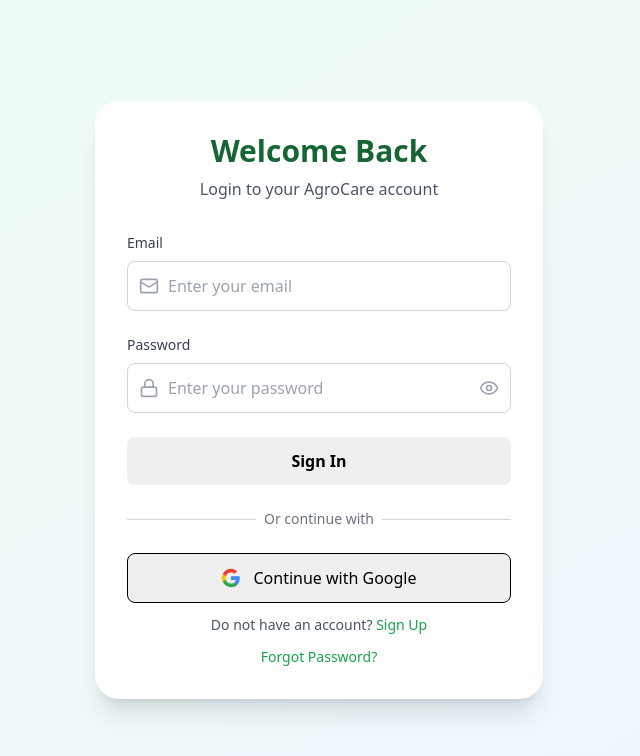
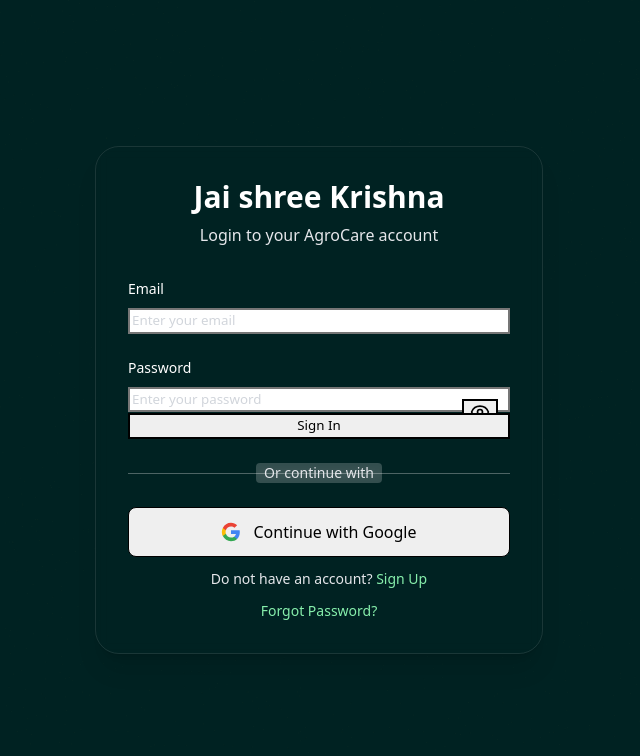
Before and after one commit to shyampatel97/PRJ666-Group2, a Next.js app: page /login in a window 1280 px wide. Shown: the top 756 px of the page, without its empty margins (321-961 px from the left). Built offline with nearby package versions, Linux system fonts and the light colour scheme.

Commit message:
Update login.js

```diff
--- a/pages/login.js
+++ b/pages/login.js
@@ -1,5 +1,5 @@
 // pages/login.js
-import { useState, useEffect } from "react";
+import { useState, useEffect, useRef } from "react";
 import Link from "next/link";
 import { useRouter } from "next/router";
 import { signIn, getSession } from "next-auth/react";
@@ -14,22 +14,83 @@
   const [loading, setLoading] = useState(false);
   const [showPassword, setShowPassword] = useState(false);
   const [error, setError] = useState("");
-  // Add this to your existing useState hooks
   const [showForgotPassword, setShowForgotPassword] = useState(false);
   const [forgotEmail, setForgotEmail] = useState("");
   const [forgotLoading, setForgotLoading] = useState(false);
+
+  // Vanta background setup
+  const vantaRef = useRef(null);
+  const vantaEffect = useRef(null);
+
+  useEffect(() => {
+    // Load external scripts
+    const loadScript = (src) => {
+      return new Promise((resolve, reject) => {
+        if (document.querySelector(`script[src="${src}"]`)) {
+          resolve();
+          return;
+        }
+        const script = document.createElement("script");
+        script.src = src;
+        script.onload = resolve;
+        script.onerror = reject;
+        document.head.appendChild(script);
+      });
+    };
+
+    const initVanta = async () => {
+      try {
+        // Load p5.js first
+        await loadScript(
+          "https://cdnjs.cloudflare.com/ajax/libs/p5.js/1.4.0/p5.min.js"
+        );
+        // Then load Vanta Topology
+        await loadScript(
+          "https://cdn.jsdelivr.net/npm/vanta@latest/dist/vanta.topology.min.js"
+        );
+
+        // Initialize Vanta effect after scripts are loaded
+        if (window.VANTA && vantaRef.current && !vantaEffect.current) {
+          vantaEffect.current = window.VANTA.TOPOLOGY({
+            el: vantaRef.current,
+            mouseControls: true,
+            touchControls: true,
+            gyroControls: false,
+            minHeight: 200.0,
+            minWidth: 200.0,
+            scale: 1.0,
+            scaleMobile: 1.0,
+          });
+        }
+      } catch (error) {
+        console.error("Error loading Vanta.js:", error);
+      }
+    };
+
+    initVanta();
+
+    return () => {
+      if (vantaEffect.current) {
+        vantaEffect.current.destroy();
+        vantaEffect.current = null;
+      }
+    };
+  }, []);
+
   // Check for errors from URL params (from NextAuth redirects)
   useEffect(() => {
     if (router.query.error) {
       switch (router.query.error) {
-        case 'OAuthAccountNotLinked':
-          setError('An account with this email already exists. Please sign in with your original method.');
+        case "OAuthAccountNotLinked":
+          setError(
+            "An account with this email already exists. Please sign in with your original method."
+          );
           break;
-        case 'CredentialsSignin':
-          setError('Invalid email or password.');
+        case "CredentialsSignin":
+          setError("Invalid email or password.");
           break;
         default:
-          setError('An error occurred during sign in.');
+          setError("An error occurred during sign in.");
       }
     }
   }, [router.query.error]);
@@ -44,30 +105,32 @@
       setLoading(true);
       setError("");
 
-      const result = await signIn('google', {
-        callbackUrl: '/profile',
-        redirect: false
+      const result = await signIn("google", {
+        callbackUrl: "/profile",
+        redirect: false,
       });
 
       if (result?.error) {
         console.error("Google sign-in error:", result.error);
         switch (result.error) {
-          case 'OAuthAccountNotLinked':
-            setError('An account with this email already exists. Please sign in with email/password first.');
+          case "OAuthAccountNotLinked":
+            setError(
+              "An account with this email already exists. Please sign in with email/password first."
+            );
             break;
           default:
-            setError('Google sign-in failed. Please try again.');
+            setError("Google sign-in failed. Please try again.");
         }
       } else if (result?.ok) {
         // Check session before redirecting
         const session = await getSession();
         if (session) {
-          router.push('/profile');
+          router.push("/profile");
         }
       }
     } catch (error) {
       console.error("Google sign-in error:", error);
-      setError('Google sign-in failed. Please try again.');
+      setError("Google sign-in failed. Please try again.");
     } finally {
       setLoading(false);
     }
@@ -96,7 +159,7 @@
       console.log("Email:", form.email.toLowerCase().trim());
       console.log("Password length:", form.password.length);
 
-      const result = await signIn('credentials', {
+      const result = await signIn("credentials", {
         email: form.email.toLowerCase().trim(),
         password: form.password,
         redirect: false,
@@ -109,14 +172,14 @@
         console.log("Sign in successful, checking session...");
 
         // Wait a moment for session to be created
-        await new Promise(resolve => setTimeout(resolve, 100));
+        await new Promise((resolve) => setTimeout(resolve, 100));
 
         const session = await getSession();
         console.log("Session after sign in:", session);
 
         if (session) {
           console.log("Session found, redirecting to profile");
-          router.push('/profile');
+          router.push("/profile");
         } else {
           console.log("No session found after successful login");
           setError("Session creation failed. Please try again.");
@@ -128,13 +191,17 @@
           console.error("Sign-in error:", result.error);
 
           // NextAuth returns "CredentialsSignin" for any credential failure
-          if (result.error === 'CredentialsSignin') {
-            setError('Invalid email or password. Please check your credentials and try again.');
+          if (result.error === "CredentialsSignin") {
+            setError(
+              "Invalid email or password. Please check your credentials and try again."
+            );
           } else {
-            setError('Login failed. Please try again.');
+            setError("Login failed. Please try again.");
           }
         } else {
-          setError('Login failed. Please check your credentials and try again.');
+          setError(
+            "Login failed. Please check your credentials and try again."
+          );
         }
       }
     } catch (error) {
@@ -151,10 +218,10 @@
 
     setForgotLoading(true);
     try {
-    const res = await fetch('/api/auth/forgot-password', {
-      method: 'POST',
-      headers: { 'Content-Type': 'application/json' },
-      body: JSON.stringify({ email: forgotEmail })
+      const res = await fetch("/api/auth/forgot-password", {
+        method: "POST",
+        headers: { "Content-Type": "application/json" },
+        body: JSON.stringify({ email: forgotEmail }),
       });
       const data = await res.json();
 
@@ -164,41 +231,149 @@
         setError(data.message);
       }
     } catch (error) {
-    setError('Something went wrong');
+      setError("Something went wrong");
     }
     setForgotLoading(false);
   };
+
   return (
-    <div className="min-h-screen bg-gradient-to-br from-green-50 to-blue-50 flex items-center justify-center p-4">
-      <div className="bg-white rounded-3xl shadow-xl p-8 w-full max-w-md">
+    <div
+      ref={vantaRef}
+      className="min-h-screen flex items-center justify-center p-4 relative"
+    >
+      <style
+        dangerouslySetInnerHTML={{
+          __html: `
+          @keyframes fadeInUp {
+            from {
+              opacity: 0;
+              transform: translateY(30px);
+            }
+            to {
+              opacity: 1;
+              transform: translateY(0);
+            }
+          }
+
+          @keyframes slideInLeft {
+            from {
+              opacity: 0;
+              transform: translateX(-30px);
+            }
+            to {
+              opacity: 1;
+              transform: translateX(0);
+            }
+          }
+
+          @keyframes slideInRight {
+            from {
+              opacity: 0;
+              transform: translateX(30px);
+            }
+            to {
+              opacity: 1;
+              transform: translateX(0);
+            }
+          }
+
+          @keyframes bounceIn {
+            0% {
+              opacity: 0;
+              transform: scale(0.3);
+            }
+            50% {
+              transform: scale(1.05);
+            }
+            70% {
+              transform: scale(0.9);
+            }
+            100% {
+              opacity: 1;
+              transform: scale(1);
+            }
+          }
+
+          .animate-fade-in-up {
+            animation: fadeInUp 0.8s ease-out forwards;
+          }
+
+          .animate-slide-in-left {
+            animation: slideInLeft 0.6s ease-out forwards;
+          }
+
+          .animate-slide-in-right {
+            animation: slideInRight 0.6s ease-out forwards;
+          }
+
+          .animate-bounce-in {
+            animation: bounceIn 0.6s ease-out forwards;
+          }
+
+          .animation-delay-200 {
+            animation-delay: 0.2s;
+            opacity: 0;
+          }
+
+          .animation-delay-400 {
+            animation-delay: 0.4s;
+            opacity: 0;
+          }
+
+          .animation-delay-600 {
+            animation-delay: 0.6s;
+            opacity: 0;
+          }
+
+          .animation-delay-800 {
+            animation-delay: 0.8s;
+            opacity: 0;
+          }
+
+          .animation-delay-1000 {
+            animation-delay: 1s;
+            opacity: 0;
+          }
+        `,
+        }}
+      />
+      {/* Dark overlay for better contrast */}
+      <div className="absolute inset-0 bg-black bg-opacity-10 z-0"></div>
+
+      <div className="bg-white/1.5 backdrop-blur-[6px] rounded-3xl shadow-xl p-8 w-full max-w-md relative z-10 border border-white/10">
         <div className="text-center mb-8">
-          <h1 className="text-3xl font-bold text-green-800 mb-2">
-            Welcome Back
+          <h1 className="text-3xl font-bold text-white mb-2 animate-fade-in-up">
+            Jai shree Krishna
           </h1>
-          <p className="text-gray-600">Login to your AgroCare account</p>
+          <p className="text-gray-200 animate-fade-in-up animation-delay-200">
+            Login to your AgroCare account
+          </p>
         </div>
 
         {error && (
-          <div className="bg-red-50 border border-red-200 text-red-600 px-4 py-3 rounded-lg mb-6">
+          <div className="bg-red-500/20 border border-red-400/30 text-red-100 px-4 py-3 rounded-lg mb-6 backdrop-blur-sm">
             {error}
           </div>
         )}
 
-        <form onSubmit={handleSubmit} className="space-y-6">
+        <form
+          onSubmit={handleSubmit}
+          className="space-y-6 animate-fade-in-up animation-delay-400"
+        >
           {/* Email */}
-          <div>
-            <label className="block text-sm font-medium text-gray-700 mb-2">
+          <div className="animate-slide-in-left animation-delay-600">
+            <label className="block text-sm font-medium text-white mb-2">
               Email
             </label>
             <div className="relative">
-              <Mail className="absolute left-3 top-1/2 transform -translate-y-1/2 text-gray-400 w-5 h-5" />
+              <Mail className="absolute left-3 top-1/2 transform -translate-y-1/2 text-gray-300 w-5 h-5" />
               <input
                 name="email"
                 type="email"
                 placeholder="Enter your email"
                 value={form.email}
                 onChange={handleChange}
-                className="w-full pl-10 pr-4 py-3 border border-gray-300 rounded-lg focus:ring-2 focus:ring-green-500 focus:border-transparent"
+                className="w-full pl-10 pr-4 py-3 border border-white/30 rounded-lg bg-white/0 text-white placeholder-gray-300 focus:ring-2 focus:ring-green-400 focus:border-transparent backdrop-blur-sm transition-all duration-300 focus:scale-105"
                 required
                 disabled={loading}
               />
@@ -206,39 +381,42 @@
           </div>
 
           {/* Password */}
-          <div>
-            <label className="block text-sm font-medium text-gray-700 mb-2">
+          <div className="animate-slide-in-right animation-delay-800">
+            <label className="block text-sm font-medium text-white mb-2">
               Password
             </label>
             <div className="relative">
-              <Lock className="absolute left-3 top-1/2 transform -translate-y-1/2 text-gray-400 w-5 h-5" />
+              <Lock className="absolute left-3 top-1/2 transform -translate-y-1/2 text-gray-300 w-5 h-5" />
               <input
                 name="password"
                 type={showPassword ? "text" : "password"}
                 placeholder="Enter your password"
                 value={form.password}
                 onChange={handleChange}
-                className="w-full pl-10 pr-12 py-3 border border-gray-300 rounded-lg focus:ring-2 focus:ring-green-500 focus:border-transparent"
+                className="w-full pl-10 pr-12 py-3 border border-white/30 rounded-lg bg-white/0 text-white placeholder-gray-300 focus:ring-2 focus:ring-green-400 focus:border-transparent backdrop-blur-sm transition-all duration-300 focus:scale-105"
                 required
                 disabled={loading}
               />
               <button
                 type="button"
                 onClick={() => setShowPassword(!showPassword)}
-                className="absolute right-3 top-1/2 transform -translate-y-1/2 text-gray-400 hover:text-gray-600"
+                className="absolute right-3 top-1/2 transform -translate-y-1/2 text-gray-300 hover:text-white transition-all duration-200 hover:scale-110"
                 disabled={loading}
               >
-                {showPassword ? <EyeOff className="w-5 h-5" /> : <Eye className="w-5 h-5" />}
+                {showPassword ? (
+                  <EyeOff className="w-5 h-5" />
+                ) : (
+                  <Eye className="w-5 h-5" />
+                )}
               </button>
             </div>
           </div>
-
 
           {/* Submit Button */}
           <button
             type="submit"
             disabled={loading}
-            className="w-full bg-green-600 text-white py-3 rounded-lg font-semibold hover:bg-green-700 disabled:bg-gray-400 disabled:cursor-not-allowed transition-colors"
+            className="w-full bg-[#C5D96F] border border-[#99d98c] text-black py-3 rounded-lg font-bold hover:bg-[#A1B84C] disabled:bg-gray-400 disabled:cursor-not-allowed transition-all duration-300 hover:scale-105 hover:shadow-lg animate-bounce-in animation-delay-1000"
           >
             {loading ? "Signing In..." : "Sign In"}
           </button>
@@ -247,66 +425,100 @@
         {/* Google Sign In */}
         <div className="relative my-6">
           <div className="absolute inset-0 flex items-center">
-            <div className="w-full border-t border-gray-300"></div>
+            <div className="w-full border-t border-white/30"></div>
           </div>
           <div className="relative flex justify-center text-sm">
-            <span className="px-2 bg-white text-gray-500">Or continue with</span>
+            <span className="px-2 bg-white/20 text-gray-200 backdrop-blur-sm rounded">
+              Or continue with
+            </span>
           </div>
         </div>
 
         <button
           onClick={handleGoogleSignIn}
           disabled={loading}
-          className="w-full flex items-center justify-center px-4 py-3 border border-gray-300 rounded-lg bg-white text-gray-700 hover:bg-gray-50 transition-colors disabled:opacity-50"
+          className="w-full flex items-center justify-center px-4 py-3 border border-white/30 rounded-lg bg-white/10 text-white hover:bg-white/20 transition-colors disabled:opacity-50 backdrop-blur-sm"
         >
           <svg className="w-5 h-5 mr-3" viewBox="0 0 24 24">
-            <path fill="#4285F4" d="M22.56 12.25c0-.78-.07-1.53-.2-2.25H12v4.26h5.92c-.26 1.37-1.04 2.53-2.21 3.31v2.77h3.57c2.08-1.92 3.28-4.74 3.28-8.09z"/>
-            <path fill="#34A853" d="M12 23c2.97 0 5.46-.98 7.28-2.66l-3.57-2.77c-.98.66-2.23 1.06-3.71 1.06-2.86 0-5.29-1.93-6.16-4.53H2.18v2.84C3.99 20.53 7.7 23 12 23z"/>
-            <path fill="#FBBC05" d="M5.84 14.09c-.22-.66-.35-1.36-.35-2.09s.13-1.43.35-2.09V7.07H2.18C1.43 8.55 1 10.22 1 12s.43 3.45 1.18 4.93l2.85-2.22.81-.62z"/>
-            <path fill="#EA4335" d="M12 5.38c1.62 0 3.06.56 4.21 1.64l3.15-3.15C17.45 2.09 14.97 1 12 1 7.7 1 3.99 3.47 2.18 7.07l3.66 2.84c.87-2.6 3.3-4.53 6.16-4.53z"/>
+            <path
+              fill="#4285F4"
+              d="M22.56 12.25c0-.78-.07-1.53-.2-2.25H12v4.26h5.92c-.26 1.37-1.04 2.53-2.21 3.31v2.77h3.57c2.08-1.92 3.28-4.74 3.28-8.09z"
+            />
+            <path
+              fill="#34A853"
+              d="M12 23c2.97 0 5.46-.98 7.28-2.66l-3.57-2.77c-.98.66-2.23 1.06-3.71 1.06-2.86 0-5.29-1.93-6.16-4.53H2.18v2.84C3.99 20.53 7.7 23 12 23z"
+            />
+            <path
+              fill="#FBBC05"
+              d="M5.84 14.09c-.22-.66-.35-1.36-.35-2.09s.13-1.43.35-2.09V7.07H2.18C1.43 8.55 1 10.22 1 12s.43 3.45 1.18 4.93l2.85-2.22.81-.62z"
+            />
+            <path
+              fill="#EA4335"
+              d="M12 5.38c1.62 0 3.06.56 4.21 1.64l3.15-3.15C17.45 2.09 14.97 1 12 1 7.7 1 3.99 3.47 2.18 7.07l3.66 2.84c.87-2.6 3.3-4.53 6.16-4.53z"
+            />
           </svg>
           {loading ? "Connecting..." : "Continue with Google"}
         </button>
 
         {/* Register Link */}
-        <div className="text-center mt-3 text-sm text-gray-600">
+        <div className="text-center mt-3 text-sm text-gray-200">
           Do not have an account?{" "}
-          <Link href="/register" className="text-green-600 font-medium hover:text-green-700">
+          <Link
+            href="/register"
+            className="text-green-300 font-medium hover:text-green-400"
+          >
             Sign Up
           </Link>
         </div>
-        <div className="text-center mt-3 text-sm text-gray-60"> <button type="button" onClick={() => setShowForgotPassword(true)} className="text-sm text-green-600 hover:text-green-700" > Forgot Password? </button> </div>
+        <div className="text-center mt-3 text-sm text-gray-200">
+          <button
+            type="button"
+            onClick={() => setShowForgotPassword(true)}
+            className="text-sm text-green-300 hover:text-green-400"
+          >
+            Forgot Password?
+          </button>
+        </div>
       </div>
 
-
-
       {showForgotPassword && (
-  <div className="fixed inset-0 bg-black bg-opacity-50 flex items-center justify-center p-4 z-50">
-    <div className="bg-white rounded-lg p-6 w-full max-w-md">
-      <h3 className="text-lg font-semibold mb-4">Reset Password</h3>
-      <form onSubmit={handleForgotPassword}>
+        <div className="fixed inset-0 bg-black bg-opacity-50 backdrop-blur-sm flex items-center justify-center p-4 z-50 animate-fade-in-up">
+          <div className="bg-white/20 backdrop-blur-[90px] rounded-3xl p-8 w-full max-w-md border border-white/10 shadow-xl">
+            <h3 className="text-2xl font-bold text-white mb-4 animate-fade-in-up">
+              Reset Password
+            </h3>
+            <p className="text-gray-200 mb-6 animate-fade-in-up animation-delay-200">
+              Enter your email to receive a password reset OTP
+            </p>
+            <form
+              onSubmit={handleForgotPassword}
+              className="space-y-6 animate-fade-in-up animation-delay-400"
+            >
+              <div className="relative">
+                <Mail className="absolute left-3 top-1/2 transform -translate-y-1/2 text-gray-300 w-5 h-5" />
                 <input
                   type="email"
                   placeholder="Enter your email"
                   value={forgotEmail}
                   onChange={(e) => setForgotEmail(e.target.value)}
-          className="w-full p-3 border rounded-lg mb-4"
+                  className="w-full pl-10 pr-4 py-3 border border-white/30 rounded-lg bg-white/0 text-white placeholder-gray-300 focus:ring-2 focus:ring-green-400 focus:border-transparent backdrop-blur-sm transition-all duration-300 focus:scale-105"
                   required
                 />
+              </div>
               <div className="flex space-x-3">
                 <button
                   type="button"
                   onClick={() => setShowForgotPassword(false)}
-            className="flex-1 px-4 py-2 border rounded-lg"
+                  className="flex-1 px-4 py-3 border border-white/70 rounded-lg text-white hover:bg-white/10 transition-all duration-300"
                 >
                   Cancel
                 </button>
                 <button
                   type="submit"
                   disabled={forgotLoading}
-            className="flex-1 px-4 py-2 bg-green-600 text-white rounded-lg disabled:bg-gray-400"
+                  className="flex-1 px-4 py-3 bg-[#C5D96F60] border border-[#99d98c] text-white font-bold rounded-lg hover:bg-[#A1B84C66] disabled:bg-gray-400 disabled:cursor-not-allowed transition-all duration-300 hover:scale-105 hover:shadow-lg"
                 >
-            {forgotLoading ? 'Sending...' : 'Send OTP'}
+                  {forgotLoading ? "Sending..." : "Send OTP"}
                 </button>
               </div>
             </form>
@@ -315,6 +527,4 @@
       )}
     </div>
   );
-
-
 }
```
Lines whose indentation alone changed are shown as unchanged.
